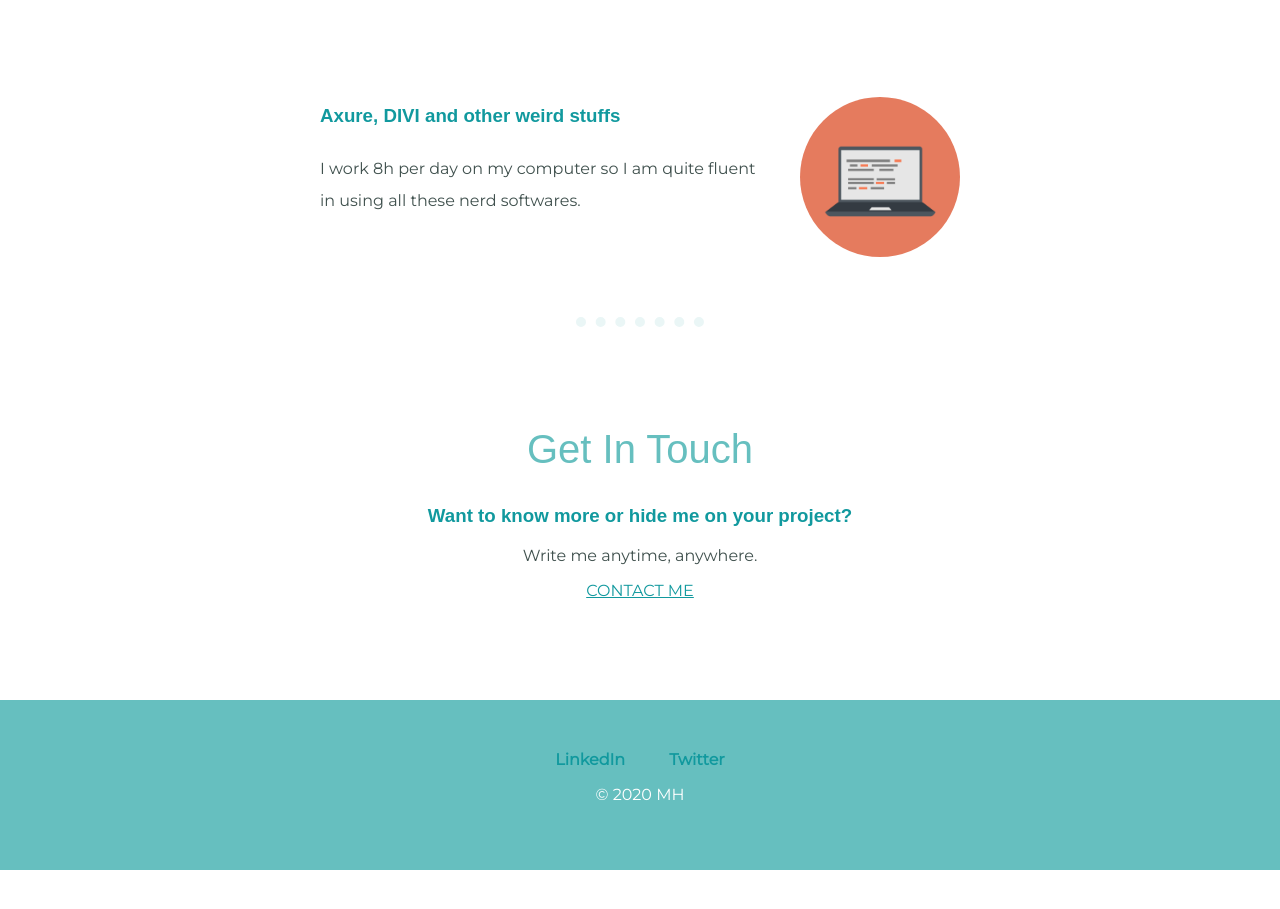
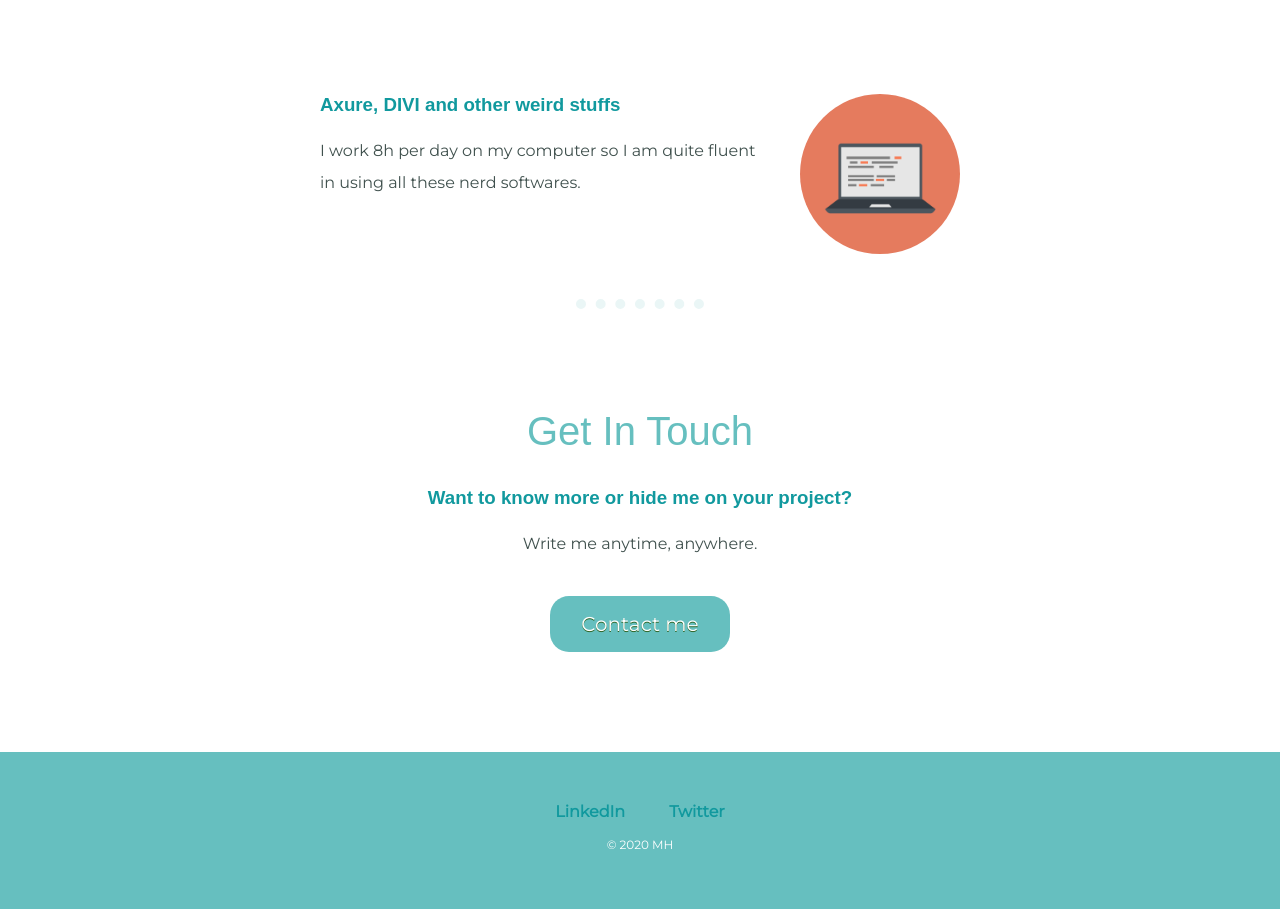
Before and after one commit to krupnik89/personal-site, a plain HTML site: page index.html in a window 1280 px wide. Shown: the part 1933-2842 px from the top of the page. Before the commit the page ends 2803 px from the top, so only its background shows below. Drawn offline with Linux system fonts and the light colour scheme; a web font is replaced by a local one.

Commit message:
Add files via upload
Adding a Contact me button

```diff
--- a/CSS/styles.css
+++ b/CSS/styles.css
@@ -28,6 +28,11 @@ h3 {
 
 a {
   color: #11999E;
+
+}
+
+a:hover {
+  color: #EAF6F6;
 }
 
 hr {
@@ -43,6 +48,7 @@ hr {
 
 p {
   color: #40514E;
+  line-height: 2;
 }
 
 /************class styles********/
@@ -76,6 +82,7 @@ p {
 
 .copy-text {
   color: white;
+  font-size: 0.75rem;
 }
 
 .footer-link {
@@ -85,7 +92,6 @@ p {
 }
 
 .skill-row {
-  line-height: 2;
   margin: 100px auto 100px auto;
   text-align: left;
   width: 50%;
@@ -114,3 +120,24 @@ p {
 .profile-photo {
   border-radius: 100%;
 }
+
+.btn {
+	background-color: #66BFBF;
+	border-radius:19px;
+	display:inline-block;
+	cursor:pointer;
+	color:#ffffff;
+	font-family: 'Montserrat', sans-serif;
+	font-size:20px;
+  margin: 20px auto 0 auto;
+	padding:16px 31px;
+	text-decoration:none;
+	text-shadow:0px 1px 0px #2f6627;
+}
+.btn:hover {
+	background-color:##11999E;
+}
+.btn:active {
+	position:relative;
+	top:1px;
+}
--- a/index.html
+++ b/index.html
@@ -45,7 +45,7 @@
       <h2>Get In Touch</h2>
       <h3>Want to know more or hide me on your project?</h3>
       <p>Write me anytime, anywhere.</p>
-      <a class="btn" href="mailto:marta.mostyl@gmail.com">CONTACT ME</a>
+      <a href="mailto:marta.mostyl@gmail.com" class="btn">Contact me</a>
     </div>
   </div>
 
```
